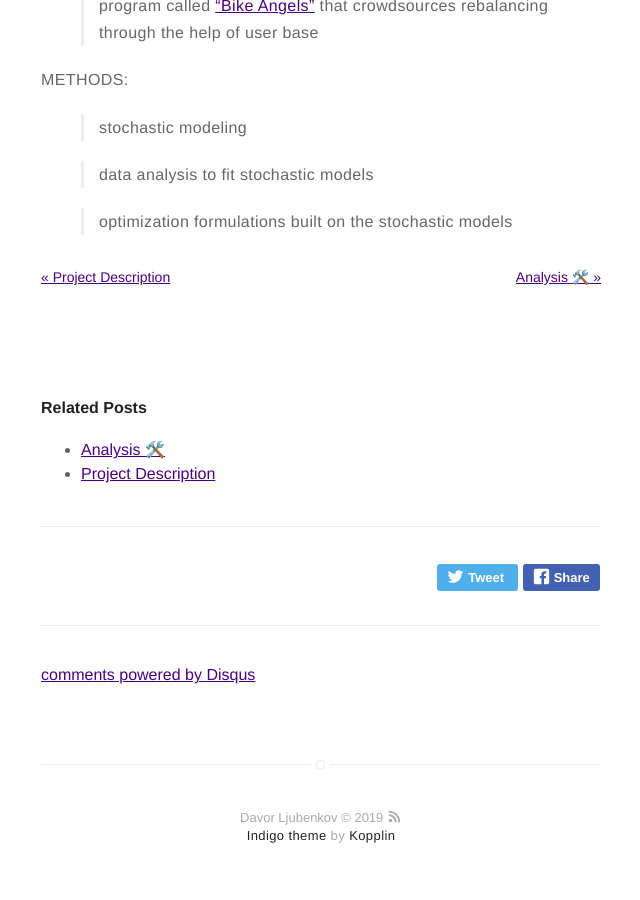
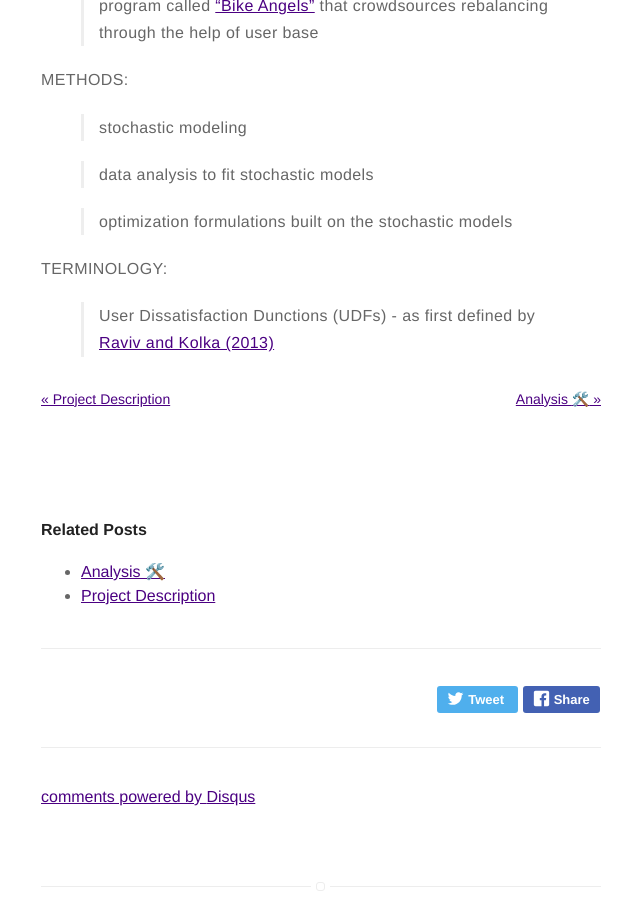
Before and after one commit to dljubenk/dljubenk.github.io, a Jekyll site: the page built from _posts/2019-02-06-literature-study.markdown, in a window 1280 px wide and 900 px high, scrolled down 15108 px. Shown: the whole window, without its empty margins (319-959 px from the left). Built offline with Jekyll 4.4.1, drawn with Linux system fonts in a browser that asks for light colours; emoji names are drawn with the system emoji font; comment, search, counter and statistics services are not loaded.

Commit message:
Update 2019-02-06-literature-study.markdown

```diff
--- a/_posts/2019-02-06-literature-study.markdown
+++ b/_posts/2019-02-06-literature-study.markdown
@@ -373,6 +373,10 @@ METHODS:
 
 > optimization formulations built on the stochastic models
 
+TERMINOLOGY:
+
+>  User Dissatisfaction Dunctions (UDFs) - as first defined by [Raviv and Kolka (2013)](https://www.researchgate.net/publication/258222970_Optimal_inventory_management_of_a_bike-sharing_station)
+
 
 
 [1]: /assets/images/paper1.png
```
